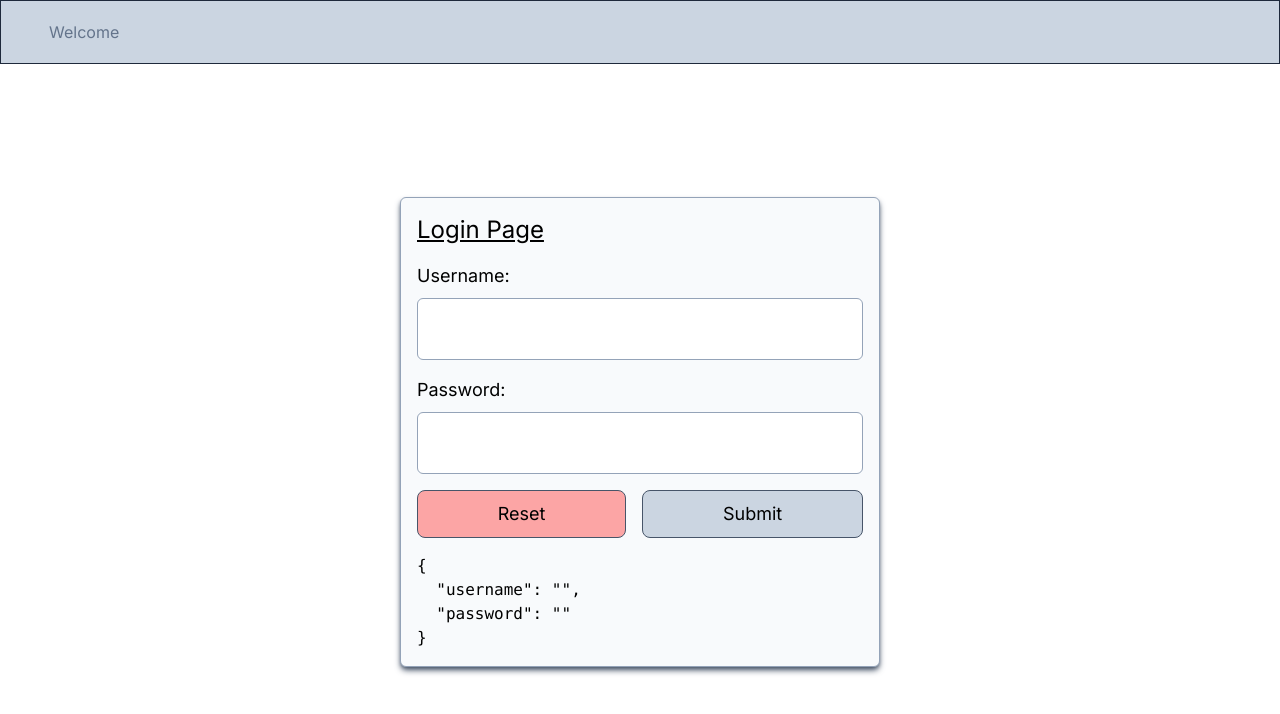
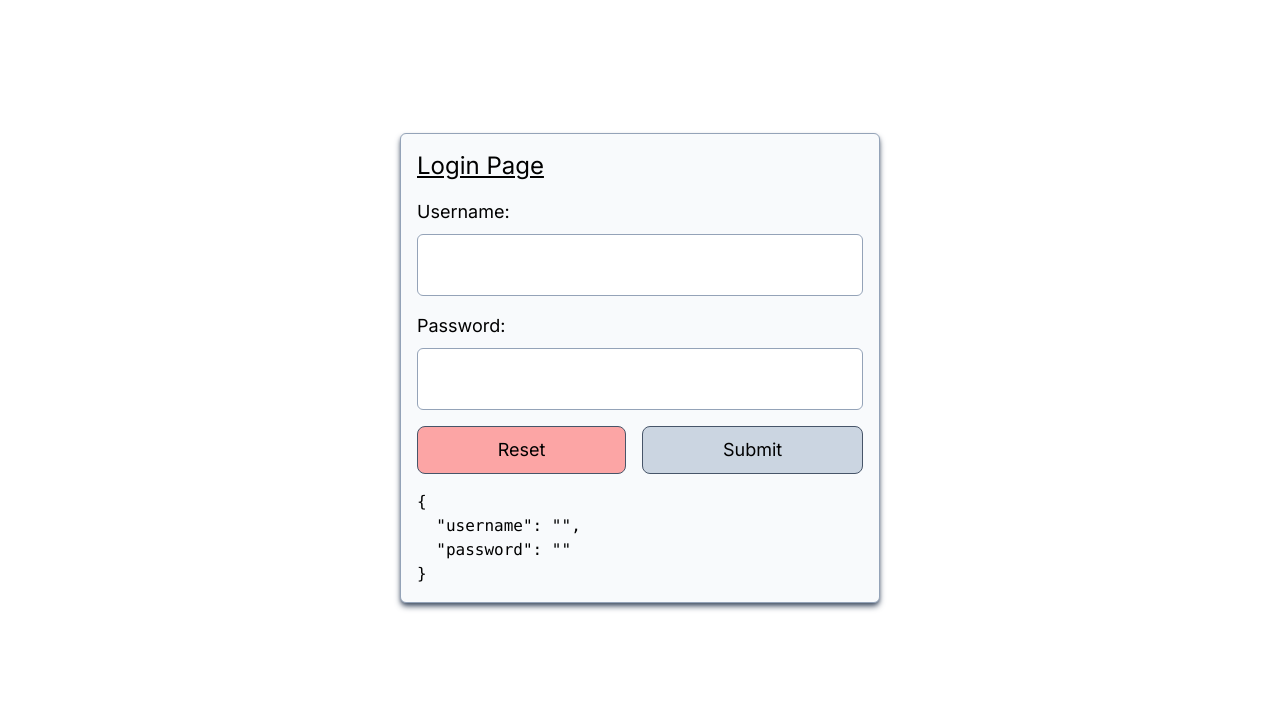
Before and after one commit to ChristopherRdeKoker/todoify, a Next.js app: page / in a window 1280 px wide. Shown: the top 714 px of the page. Built offline with nearby package versions, Linux system fonts and the light colour scheme.

Commit message:
removing navbar from root layout

```diff
--- a/src/app/layout.tsx
+++ b/src/app/layout.tsx
@@ -1,7 +1,6 @@
 import type { Metadata } from "next";
 import { Inter } from "next/font/google";
 import "./globals.css";
-import { Navbar } from "@/components/Navbar";
 
 const inter = Inter({ subsets: ["latin"] });
 
@@ -18,7 +17,6 @@
   return (
     <html lang="en">
       <body className={inter.className}>
-        <Navbar />
         <div className="flex items-center flex-col h-[calc(100vh_-_4rem)] justify-center">{children}</div>
       </body>
     </html>
--- a/src/components/Navbar.tsx
+++ b/src/components/Navbar.tsx
@@ -1,7 +1,7 @@
 export function Navbar() {
   return (
     <div className="h-[4rem] bg-slate-300 border-[0.1rem] border-slate-400 text-slate-500 hover:border-slate-800 select-none px-[3rem] cursor-pointer bo flex flex-row justify-between items-center p-4">
-      <div>Welcome</div>
+      <div className="text-2xl font-bold text-slate-600">Welcome</div>
     </div>
   );
 }
```
